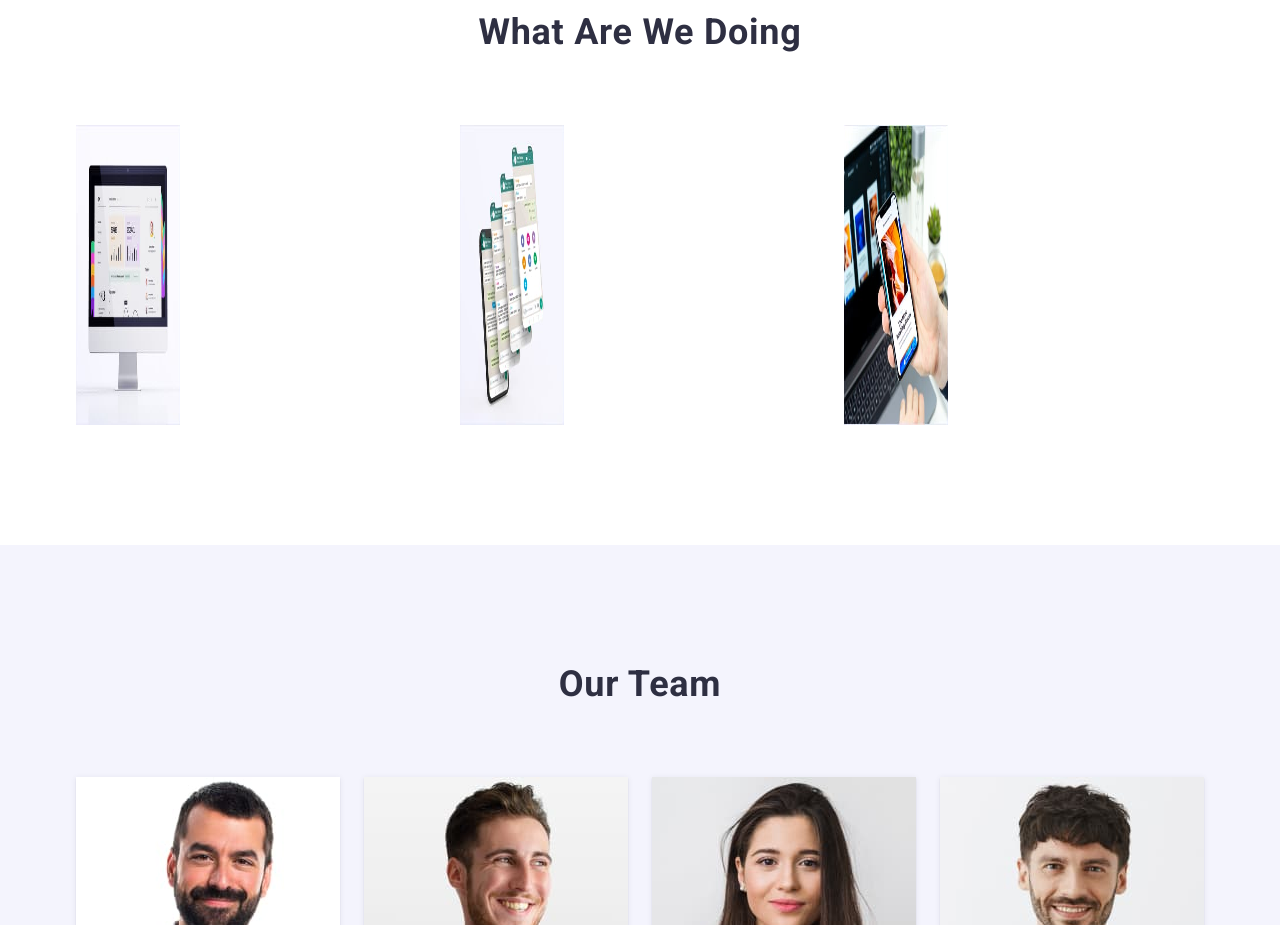
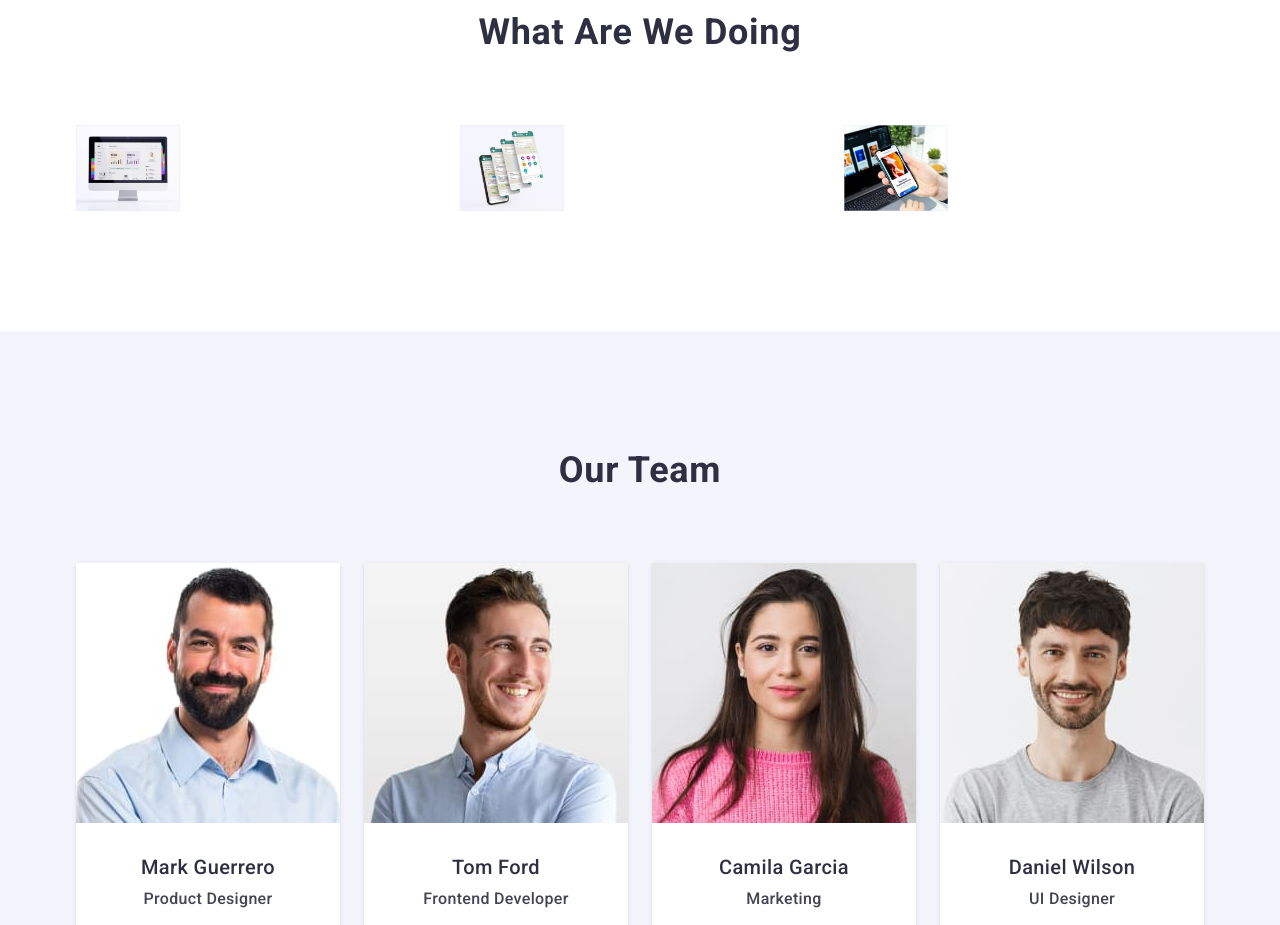
Before and after one commit to ArtOdesa2022Ua/goit-markup-hw-03, a plain HTML site: page index.html in a window 1280 px wide. Shown: the part 1080-2005 px from the top of the page. Drawn offline with nearby package versions, Linux system fonts and the light colour scheme.

Commit message:
15/04 17.21

```diff
--- a/index.html
+++ b/index.html
@@ -95,15 +95,15 @@
         <section id="portfolio" class="portf">
             <div class="container">
                 <h2 class="section-three">What are we doing</h2>
-                <ul class="img-portfolio list">
+                <ul class="img-portfolio">
                     <li class="portf-one">
-                        <img class="img-link-one" src="./images/img1.jpg" alt="img1" width="360" height="300">
+                        <img class="img-link-one" src="./images/img1.jpg" alt="img1" width="360">
                     </li>
                     <li class="portf-one">
-                        <img class="img-link-one" src="./images/img2.jpg" alt="img2" width="360" height="300">
+                        <img class="img-link-one" src="./images/img2.jpg" alt="img2" width="360">
                     </li>
                     <li class="portf-one">
-                        <img class="img-link-one" src="./images/img3.jpg" alt="img3" width="360" height="300">
+                        <img class="img-link-one" src="./images/img3.jpg" alt="img3" width="360">
                     </li>
                 </ul>
             </div>
```
